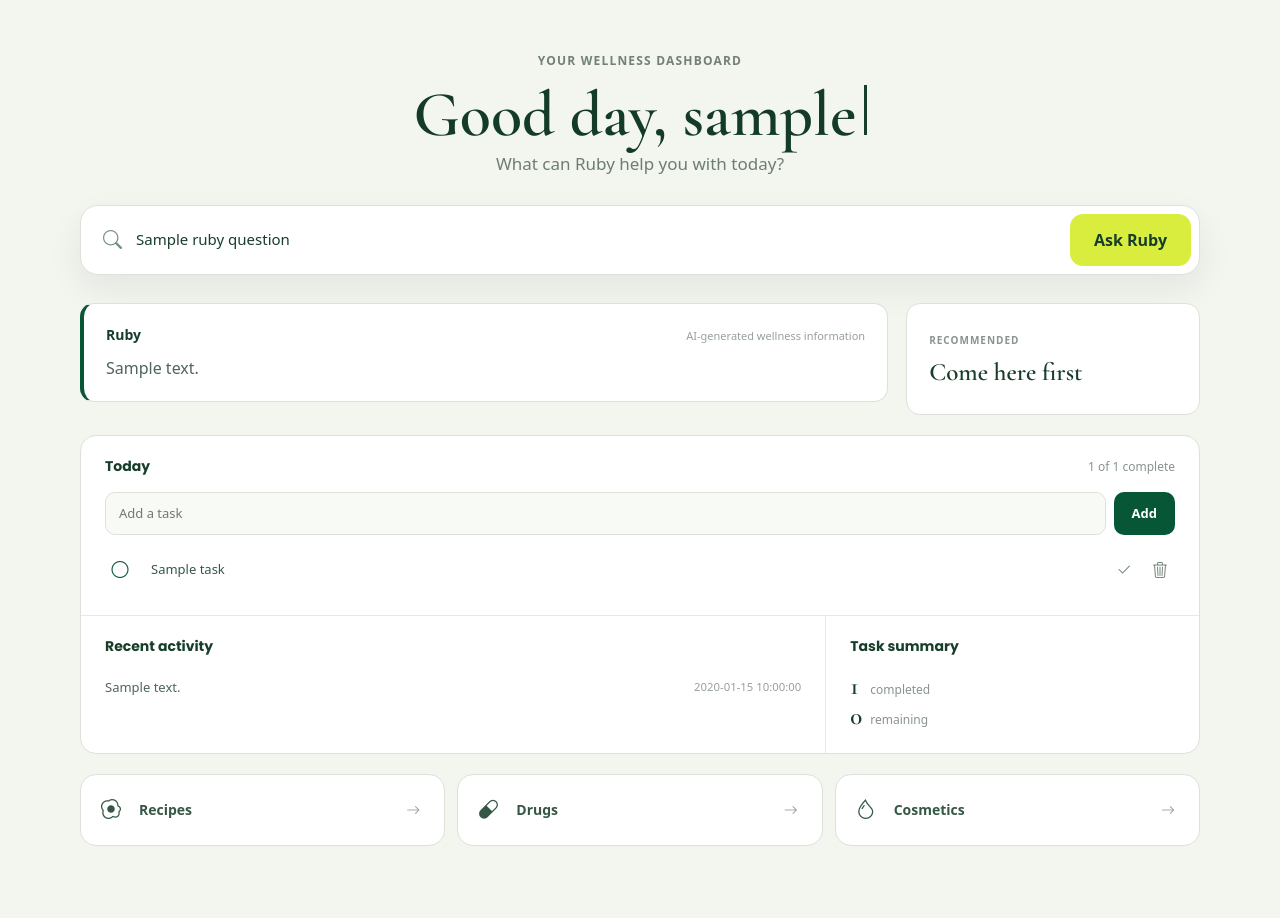
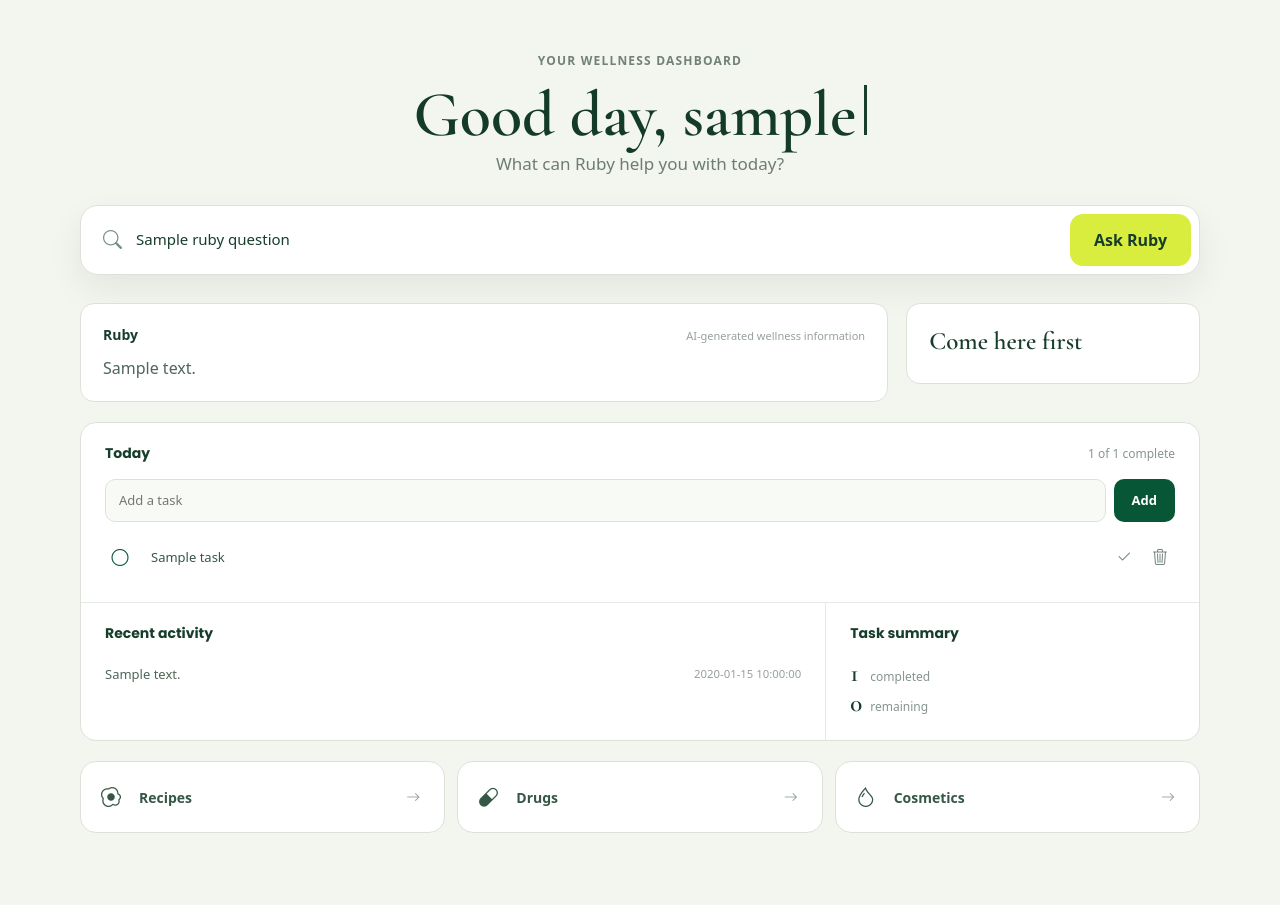
Before and after one commit to Ruby-Project-SEO/Ruby, a Flask app: template templates/welcome.html in a window 1280 px wide. Shown: the part 77-995 px from the top of the page. Run offline with Flask 3, Linux system fonts and the light colour scheme; the template is opened without the code that fills it: most values are stand-ins (such as "Sample title", 1, 10 or a date in 2020).

Commit message:
small style changes

```diff
--- a/static/styles.css
+++ b/static/styles.css
@@ -477,7 +477,6 @@ body {
 .ruby-response {
     padding: 20px 22px;
     border: 1px solid #dce2da;
-    border-left: 4px solid #075737;
     border-radius: 14px;
     background: #fff;
     color: #4f6659;
@@ -502,16 +501,8 @@ body {
     background: #fff;
 }
 
-.remedy-sidebar-label {
-    color: #87958d;
-    font-size: 10px;
-    font-weight: 700;
-    letter-spacing: 1px;
-    text-transform: uppercase;
-}
-
 .remedy-sidebar h2 {
-    margin: 7px 0 5px;
+    margin: 0 0 5px;
     color: #173d2b;
     font: 600 25px "Cormorant Garamond", Georgia, serif;
 }
@@ -559,7 +550,7 @@ body {
 }
 
 .ruby-response-error {
-    border-left-color: #b36a4c;
+    border-color: #e5cfc4;
     background: #fffaf7;
 }
 
--- a/templates/welcome.html
+++ b/templates/welcome.html
@@ -27,7 +27,6 @@
             </section>
             {% if ruby_answer %}
             <aside class="remedy-sidebar">
-                <span class="remedy-sidebar-label">Recommended</span>
                 <h2>Come here first</h2>
                 <div class="remedy-links">
                     {% for category in ruby_ranking %}
```
